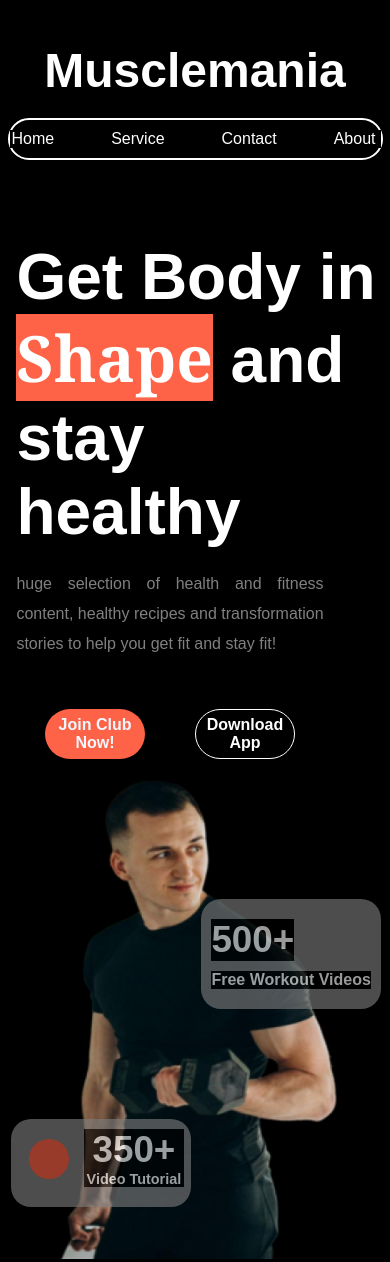
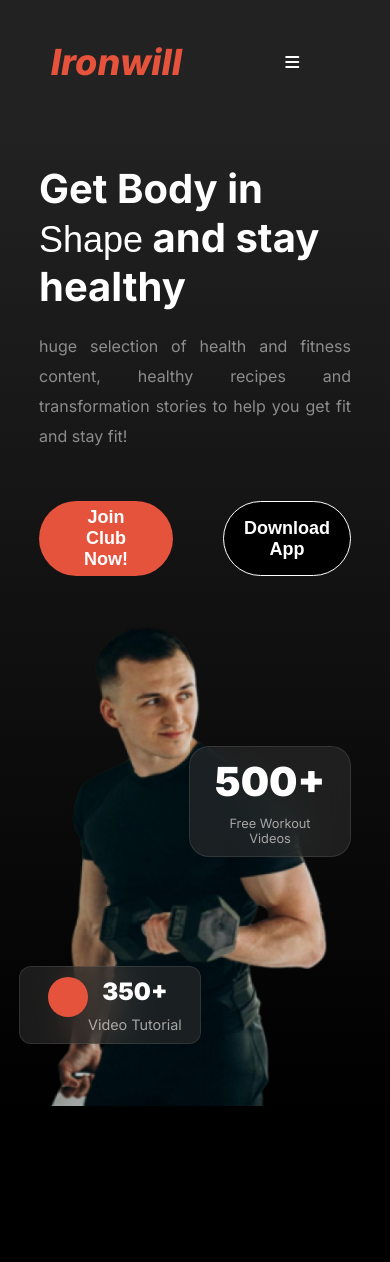
Before and after one commit to Aosaf098/ironwill, a plain HTML site: page index.html in a window 390 px wide. Shown: the top 1262 px of the page. After the commit the page ends 1106 px from the top, so only its background shows below. Drawn offline with Linux system fonts and the light colour scheme; a web font is replaced by a local one.

Commit message:
Banner Done

```diff
--- a/index.html
+++ b/index.html
@@ -3,19 +3,21 @@
 <head>
     <meta charset="UTF-8">
     <meta name="viewport" content="width=device-width, initial-scale=1.0">
-    <title>Musclemania</title>
+    <title>Ironwill</title>
     <link rel="stylesheet" href="style.css">
+    <script src="https://kit.fontawesome.com/b2fde82393.js" crossorigin="anonymous"></script>
 </head>
 <body>
     <header class="banner">
         <nav class="navbar whole-flex">
-            <h3 class="navbar-logo">Musclemania</h3>
+            <h3 class="navbar-logo">Ironwill</h3>
             <ul class="navbar-item whole-flex">
-                <li><a href="" class="navbar-item-list">Home</a></li>
+                <li><a href="" class="navbar-item-list basha">Home</a></li>
                 <li><a href="" class="navbar-item-list">Service</a></li>
                 <li><a href="" class="navbar-item-list">Contact</a></li>
                 <li><a href="" class="navbar-item-list">About</a></li>
             </ul>
+            <i class="fa-solid fa-bars hamburger"></i>
         </nav>
         <section class="banner-content whole-flex">
             <div class="banner-info whole-flex">
@@ -37,13 +39,13 @@
                 </div>
                 <div class="free-workout whole-flex">
                     <span class="num-vt">500+</span>
-                    <h4>Free Workout Videos</h4>
+                    <h5>Free Workout Videos</h5>
                 </div>
             </div>
         </section>
     </header>
     <main>
-        <section class="habit">
+        <section class="habit hide">
             <div class="habit-title whole-flex">
                 <h3>Change Your Habits</h3>
                 <p>We believe fitness should be accessible to everyone, everywhere, regardless of income or
--- a/style.css
+++ b/style.css
@@ -1,161 +1,175 @@
+@import url('https://fonts.googleapis.com/css2?family=Inter:ital,opsz,wght@0,14..32,100..900;1,14..32,100..900&display=swap');
+@import url('https://fonts.cdnfonts.com/css/miama');
+
 *{
     margin: 0;
     padding: 0;
     box-sizing: border-box;
-    background-color: black;
-    font-family: Arial, Helvetica, sans-serif;
+    /* font-family: Arial, Helvetica, sans-serif; */
+    /* background: black; */
 }
-
+body{
+    background: black;
+}
+.hide{
+    display: none;
+}
 .whole-flex{
     display: flex;
 }
 .primary-btn{
-    background-color: tomato;
-    padding: 20px 30px;
-    border-radius: 100px;
+    background-color: rgb(230, 83, 60);
+    padding: 16px 40px;
+    border-radius: 42px;
     border: none;
-    color: aliceblue;
-    font-size: 1.4rem;
-    font-weight: 700;
+    color: rgb(255, 255, 255);
+    font-size: 1.1rem;
+    font-weight: 600;
     cursor: pointer;
 }
 .secondary-btn{
-    padding: 20px 30px;
-    border-radius: 100px;
-    border: 1px solid white;
-    color: white;
-    background-color: black;
-    font-size: 1.4rem;
+    padding: 16px 40px;
+    border-radius: 42px;
+    border: 1px solid rgb(255, 255, 255);
+    background: black;
+    color: rgb(255, 255, 255);
+    font-size: 1.1rem;
     font-weight: 700;
     cursor: pointer;
 }
 .banner{
-    max-width: 100%;
-    /* height: 900px; */
-    border: 3px solid black;
-    background-color: black;
+    width: 100%;
+    /* margin-left: 40px; */
+    /* border: 3px solid green; */
+    background: linear-gradient(180deg, hsla(0, 0%, 15%, 0.9) 10%, hsla(0, 0%, 20%, 0) 100%);
 }
 .navbar{
-    margin-top: 40px;
+    width: 100%;
     justify-content: space-around;
     align-items: center;
+    /* border: 1px solid yellow; */
+    padding-top: 40px;
 }
 .navbar-logo{
-    font-size: 3rem;
-    color: white;
+    color: rgb(230, 83, 60);
+    font-family: "Inter", sans-serif;
+    font-size: 36px;
+    font-weight: 800;
+    text-align: left;
+    font-style: italic;
 }
 .navbar-item{
+    /* width: 450px; */
     list-style: none;
-    font-size: 1.5rem;
-    border: 2px solid white;
+    border: 1px solid rgba(255, 255, 255, 0.1);
+    border-radius: 39px;
     justify-content: center;
     align-items: center;
-    gap: 50px;
-    border-radius: 40px;
-    padding: 10px 0px;
-}
-.navbar-item-list:hover{
-    background-color: tomato;
-    border-radius: 40px;
-    padding: 10px 20px;
+    gap: 47px;
+    padding: 10px;
 }
 .navbar-item-list{
-    margin-left: 2px;
-    margin-right: 5px;
-    /* list-style: none; */
+    font-family: "Inter", sans-serif;
+    font-size: 18px;
+    font-weight: 400;
+    /* margin-right: 5px; */
+}
+.basha{
+    background-color: rgb(230, 83, 60);
+    border-radius: 46px;
+    padding: 8px 20px 8px 20px;
 }
 .navbar-item a{
     text-decoration: none;
-    /* color: black; */
-    color: white;
-
+    color: rgb(255, 255, 255);
+}
+.hamburger{
+    /* color: rgb(255, 255, 255); */
+    display: none;
+    /* border: 1px solid red; */
 }
 .banner-content{
     width: 80%;
-    height: 80%;
+    font-family: "Inter", sans-serif;
     margin: 0 auto;
     /* border: 5px solid slateblue; */
     margin-top: 80px;
     justify-content: space-around;
     align-items: center;
+    gap: 100px;
 }
 .banner-info{
-    width: 800px;
-    height: 500px;
+    width: 50%;
     /* border: 2px solid red; */
-    /* margin-top: 100px; */
-    margin-right: 50px;
+    /* margin-right: 50px; */
     flex-direction: column;
     align-items: flex-start;
     gap: 50px;
 }
 .banner-info-title{
-    font-size: 4rem;
-    padding-left: 20px;
-    color: white;
+    font-size: 4.8rem;
+    /* padding-left: 20px; */
+    color: rgb(255, 255, 255);
 }
 #shape{
-    font-family: Cambria, Cochin, Georgia, Times, 'Times New Roman', serif;
-    background-color: tomato;
+    font-family: 'Miama', sans-serif;
+    font-size: 4.8rem;
+    font-weight: 400;
 }
 .banner-info-subtitle{
-    font-size: 1.3rem;
+    font-size: 1rem;
+    font-weight: 400;
     margin-top: -30px;
     line-height: 30px;
-    padding-left: 20px;
-    color: gray;
+    /* padding-left: 20px; */
+    color: rgba(255, 255, 255, 0.5);
 }
 .banner-btn{
     /* border: 2px solid yellow; */
     width: 100%;
     justify-content: space-evenly;
-    background-color: black;
 }
 .banner-img{
-    width: 800px;
+    width: 50%;
     height: 500px;
     /* border: 2px solid red; */
     background-image: url(images/Images\ 2.png);
     background-repeat: no-repeat;
     background-position: center;
     background-size: contain;
-    margin-left: 100px;
-    /* object-fit: contain; */
     position: relative;
 }
 .video-tutorial{
-    padding: 20px 0px;
-    color: white;
-    /* border: 1px solid saddlebrown; */
-    width: 180px;
+    border: 1px solid rgba(255, 255, 255, 0.1);
+    border-radius: 12px;
+    backdrop-filter: blur(20px);
+    background: rgba(48, 48, 48, 0.54);
+    padding: 18px 22px;
+    color: rgb(255, 255, 255);
     text-align: center;
-    /* line-height: 30px; */
     position: absolute;
     top: 360px;
-    left: 100px;
+    left: 50px;
     z-index: 1;
-    border-radius: 20px;
     justify-content: space-around;
-    background-color: gray;
-    opacity: 0.6;
 }
 .num-vt{
-    font-size: 2.3rem;
-    color: white;
-    font-weight: 600;
+    font-size: 1.5rem;
+    color: rgb(255, 255, 255);
+    font-weight: 900;
 }
-
-.info-vt{
-    width: 100px;
-    /* height: 70px; */
-    /* border: 2px solid white; */
-    margin-top: -10px;
+.info-vt h5{
+    color: rgba(239, 237, 232, 0.65);
+    font-size: 1rem;
+    font-weight: 400;
+    margin-top: 10px;
 }
 .info-vt h5{
     font-size: 0.9rem;
+    font-weight: 400;
 }
 #circle{
-    background-color: tomato;
+    background-color: rgb(230, 83, 60);
     border-radius: 50px;
     width: 40px;
     height: 40px;
@@ -163,55 +177,61 @@
     margin-left: 10px;
 }
 .free-workout{
-    padding: 20px 10px;
-    color: white;
-    /* border: 1px solid saddlebrown; */
-    width: 180px;
+    border: 1px solid rgba(255, 255, 255, 0.1);
+    border-radius: 12px;
+    backdrop-filter: blur(20px);
+    background: rgba(48, 48, 48, 0.54);
+    padding: 20px 24px;
+    color: rgb(255, 255, 255);
     text-align: center;
-    /* line-height: 30px; */
     position: absolute;
     top: 140px;
-    left: 370px;
+    left: 380px;
     z-index: 1;
     border-radius: 20px;
     flex-direction: column;
     gap: 10px;
-    /* justify-content: flex-start; */
-    align-items: flex-start;
-    background-color: gray;
-    opacity: 0.6;
+}
+.free-workout .num-vt{
+    font-size: 2.5rem;
+    font-weight: 900;
+}
+.free-workout h5{
+    font-size: 0.8rem;
+    font-weight: 400;
+    color: rgba(239, 237, 232, 0.65);
 }
 
-.habit{
+/* .habit{
     width: 80%;
     border: 2px solid black;
     margin: 30px auto;
     background-color: black;
     color: white;
-}
-.habit-title{
+} */
+/* .habit-title{
     width: 80%;
     margin: 0 auto;
-    /* border: 2px solid green; */
+    border: 2px solid green;
     flex-direction: column;
     justify-content: center;
     align-items: center;
     gap: 20px;
-}
-.habit-title h3{
+} */
+/* .habit-title h3{
     font-size: 2.8rem;
     font-weight: 700;
-}
-.habit-title p{
+} */
+/* .habit-title p{
     width: 60%;
-    /* border: 2px solid black; */
+    border: 2px solid black;
     font-size: 1.2rem;
     text-align: center;
-}
-.habit-info{
+} */
+/* .habit-info{
     width: 100%;
     margin: 40px auto;
-    /* border: 2px solid red; */
+    border: 2px solid red;
     justify-content: space-around;
     align-items: center;
     gap: 10px;
@@ -219,12 +239,12 @@
 .habit-card{
     width: 25%;
     height: 350px;
-    /* border: 2px solid brown; */
-}
-.habit-img{
+    border: 2px solid brown;
+} */
+/* .habit-img{
     width: 100%;
     height: 200px;
-    /* border: 2px solid blue; */
+    border: 2px solid blue;
     border-radius: 50px;
     background-image: url(images/image\ 3.png);
     background-repeat: no-repeat;
@@ -234,17 +254,17 @@
 .habit-img2{
     width: 100%;
     height: 200px;
-    /* border: 2px solid blue; */
+    border: 2px solid blue;
     border-radius: 50px;
     background-image: url(images/image\ 2.png);
     background-repeat: no-repeat;
     background-position: center;
     background-size: contain;
-}
-.habit-img3{
+} */
+/* .habit-img3{
     width: 100%;
     height: 200px;
-    /* border: 2px solid blue; */
+    border: 2px solid blue;
     border-radius: 50px;
     background-image: url(images/image\ 4.png);
     background-repeat: no-repeat;
@@ -254,17 +274,17 @@
 .habit-img4{
     width: 100%;
     height: 200px;
-    /* border: 2px solid blue; */
+    border: 2px solid blue;
     border-radius: 50px;
     background-image: url(images/image\ 5.png);
     background-repeat: no-repeat;
     background-position: center;
     background-size: contain;
-}
-.habit-card-title{
+} */
+/* .habit-card-title{
     width: 100%;
     height: 150px;
-    /* border: 2px solid black; */
+    border: 2px solid black;
 }
 .habit-card-title h3{
     text-align: center;
@@ -274,12 +294,11 @@
 .habit-card-title p{
     width: 70%;
     text-align: center;
-    /* border: 1px solid tomato; */
+    border: 1px solid tomato;
     margin: 20px auto;
     font-size: 1.2rem;
-}
+} */
 @media screen and (max-width: 576px) {
-    .navbar,
     .banner-content,
     .banner-info,
     .habit-info,
@@ -287,16 +306,55 @@
     {
         flex-direction: column;
     }
+    .banner{
+        width: 100%;
+        margin-right: 0px;
+        /* border: 2px solid wheat; */
+    }
     .navbar{
-        justify-content: center;
-        width: 100%;
+        width: 80%;
+        margin: 0 auto;
+    }
+    .navbar-logo{
+        margin-left: -40px;
     }
     .navbar-item{
+        display: none;
+    }
+    .hamburger{
+        color: rgb(255, 255, 255);
+        display: block;
+        /* border: 1px solid red; */
+    }
+
+    .banner-content{
+        gap: 30px;
+        /* border: 2px solid red; */
+    }
+    .banner-info{
+        width: 100%;
+        margin: 0 auto;
+        /* border: 2px solid blue; */
+    }
+    .banner-img{
+        width: 100%;
+        /* border: 2px solid saddlebrown; */
+    }
+    .banner-info-title{
+        padding: 0px;
+        width: 100%;
+        font-size: 2.5rem;
+        /* border: 1px solid yellow; */
+    }
+    #shape{
+        font-size: 2.25rem;
+    }
+    .banner-info-subtitle{
+        /* border: 1px solid yellow; */
         font-size: 1rem;
-        margin-top: 20px;
-    }
-    .banner{
-        /* border: 3px solid green; */
+        padding-left: 0px;
+        text-align: justify;
+        width: 100%;
     }
     .banner-btn{
         width: 100%;
@@ -304,65 +362,40 @@
         /* border: 1px solid slateblue; */
         gap: 50px;
     }
-    .banner-content{
-        /* border: 2px solid red; */
-    }
-    .banner-info{
-        width: 100%;
-        height: 20%;
-        /* margin-right: -400px; */
-        /* border: 2px solid blue; */
-    }
-    .banner-img{
-        width: 100%;
-        /* border: 2px solid saddlebrown; */
-        margin-left: 20px;
-    }
-    .banner-info-title{
-        padding: 0px;
-        width: 380px;
-    }
-    .banner-info-subtitle{
-        font-size: 1rem;
-        padding-left: 0px;
-        text-align: justify;
-        width: 100%;
-        /* border: 2px solid blueviolet; */
-    }
     .primary-btn{
-        width: 100px;
-        height: 50px;
-        border-radius: 50px;
-        padding: 4px 8px;
-        font-size: 1rem;
+        border-radius: 42px;
+        padding: 6px 30px;
+        font-size: 1.125rem;
+        color: rgb(255, 255, 255);
+        font-weight: 600;
     }
     .secondary-btn{
-        width: 100px;
-        height: 50px;
-        border-radius: 50px;
-        padding: 4px 8px;
-        font-size: 1rem;
+        border-radius: 42px;
+        padding: 6px 20px;
+        font-size: 1.125rem;
     }
     .video-tutorial{
-        left: -40px;
+        padding: 10px 18px;
+        left: -20px;
     }
     .free-workout{
         left: 150px;
+        padding: 10px 18px;
     }
-    .habit-title{
-        /* border: 2px solid black; */
+    /* .habit-title{
+        border: 2px solid black;
         width: 100%;
     }
     .habit-title h3{
-        /* border: 1px solid red; */
+        border: 1px solid red;
         text-align: center;
     }
     .habit-title p{
-        /* border: 2px solid slateblue; */
+        border: 2px solid slateblue;
         width: 100%;
     }
     .habit-card{
         width: 100%;
-        /* border: 2px solid slateblue; */
-    }
+        border: 2px solid slateblue;
+    } */
 }
```
